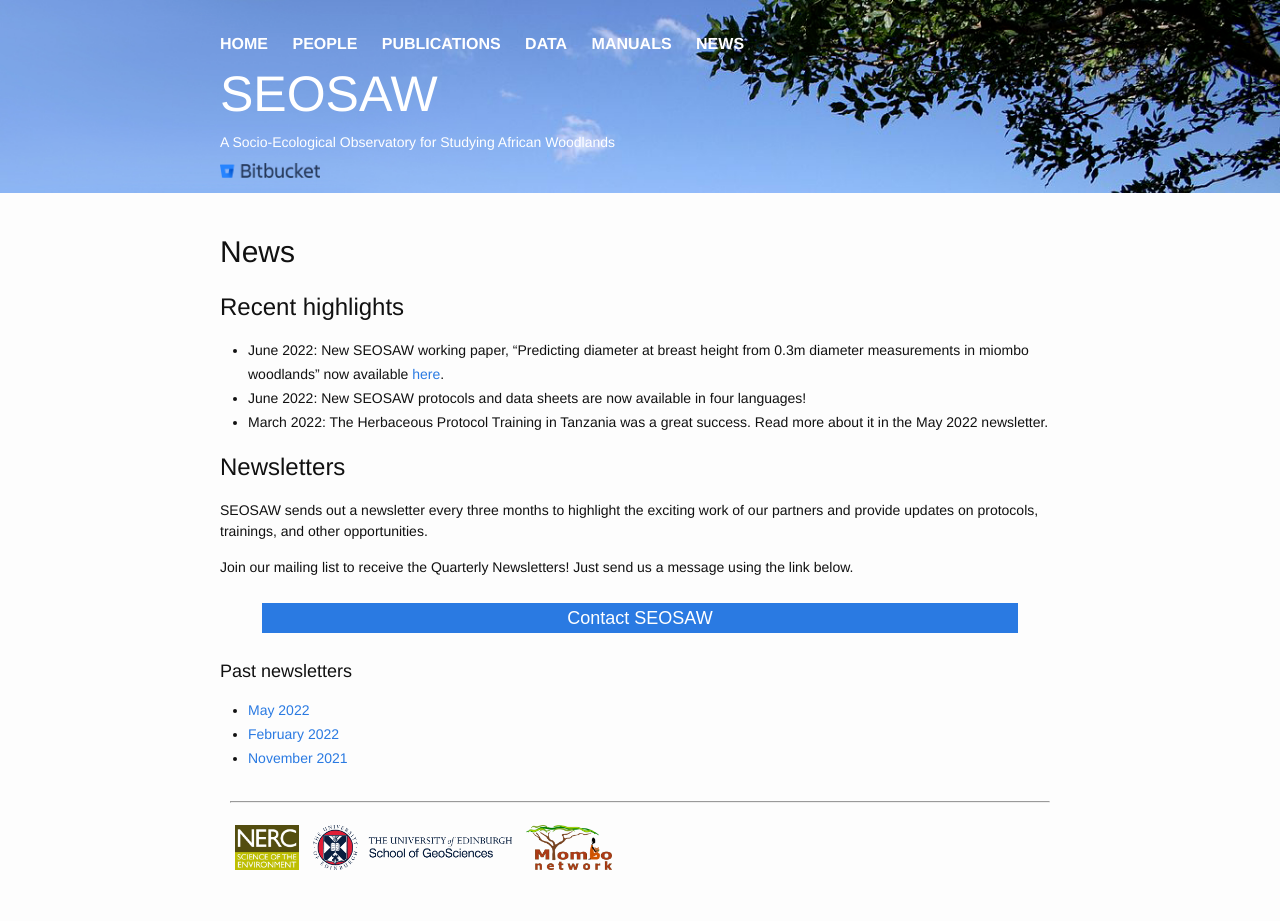
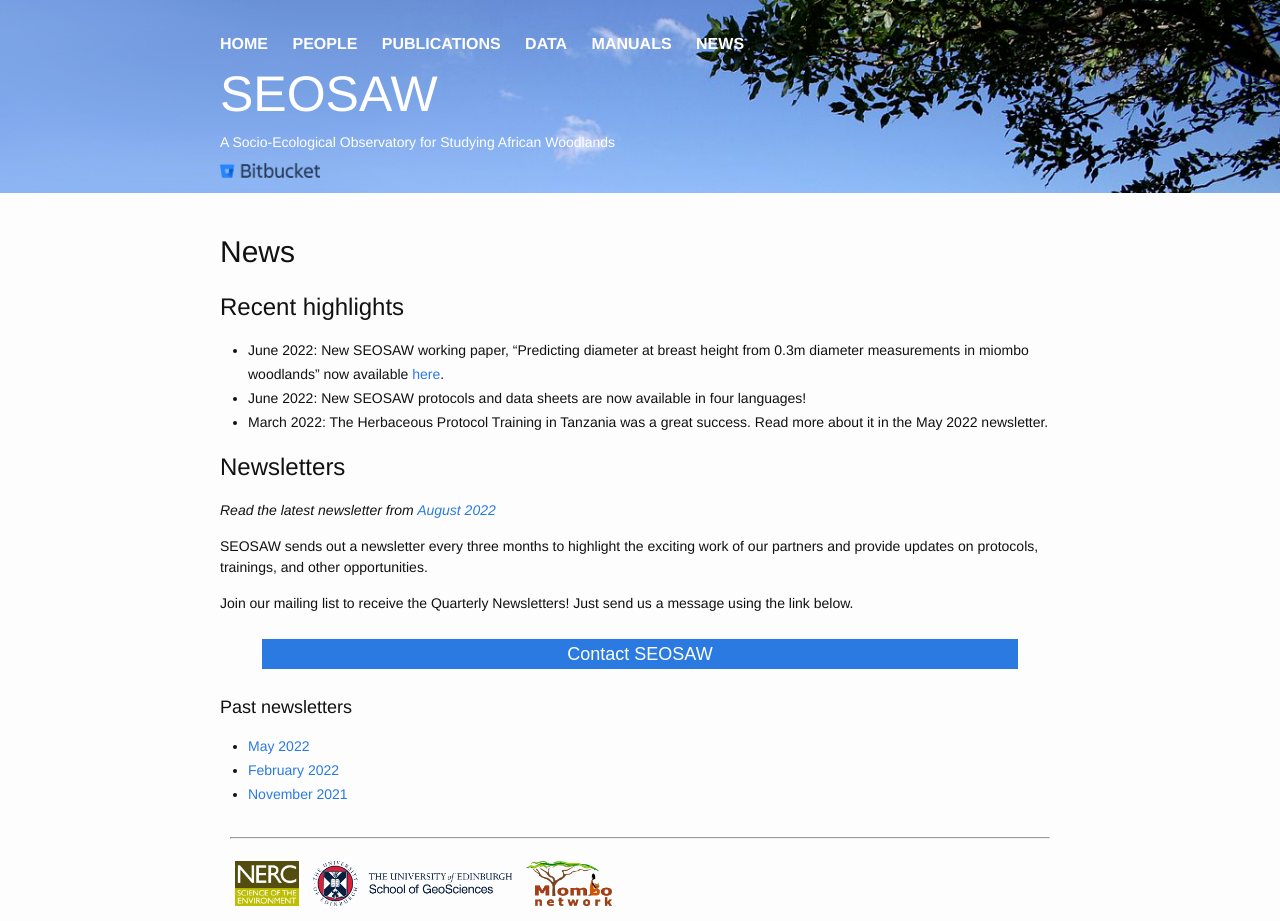
Before and after one commit to seosaw/seosaw.github.io, a Jekyll site: the page built from news.md, in a window 1280 px wide. Built offline with Jekyll 4.4.1, drawn with Linux system fonts in a browser that asks for light colours; nearby versions of some CDN libraries; our own code applies the rules of GitHub Pages for plain Markdown files; before the commit the page ends 900 px from its top, so only the background shows below that.

Commit message:
Added new newsletter

```diff
--- a/news.md
+++ b/news.md
@@ -11,6 +11,7 @@ layout: default
 * March 2022: The Herbaceous Protocol Training in Tanzania was a great success. Read more about it in the May 2022 newsletter.
 
 ## Newsletters
+*Read the latest newsletter from [August 2022](https://sway.office.com/jP61ngxt4D6yeHPz?ref=Link)*
 
 SEOSAW sends out a newsletter every three months to highlight the exciting work of our partners and provide updates on protocols, trainings, and other opportunities.
 
```
